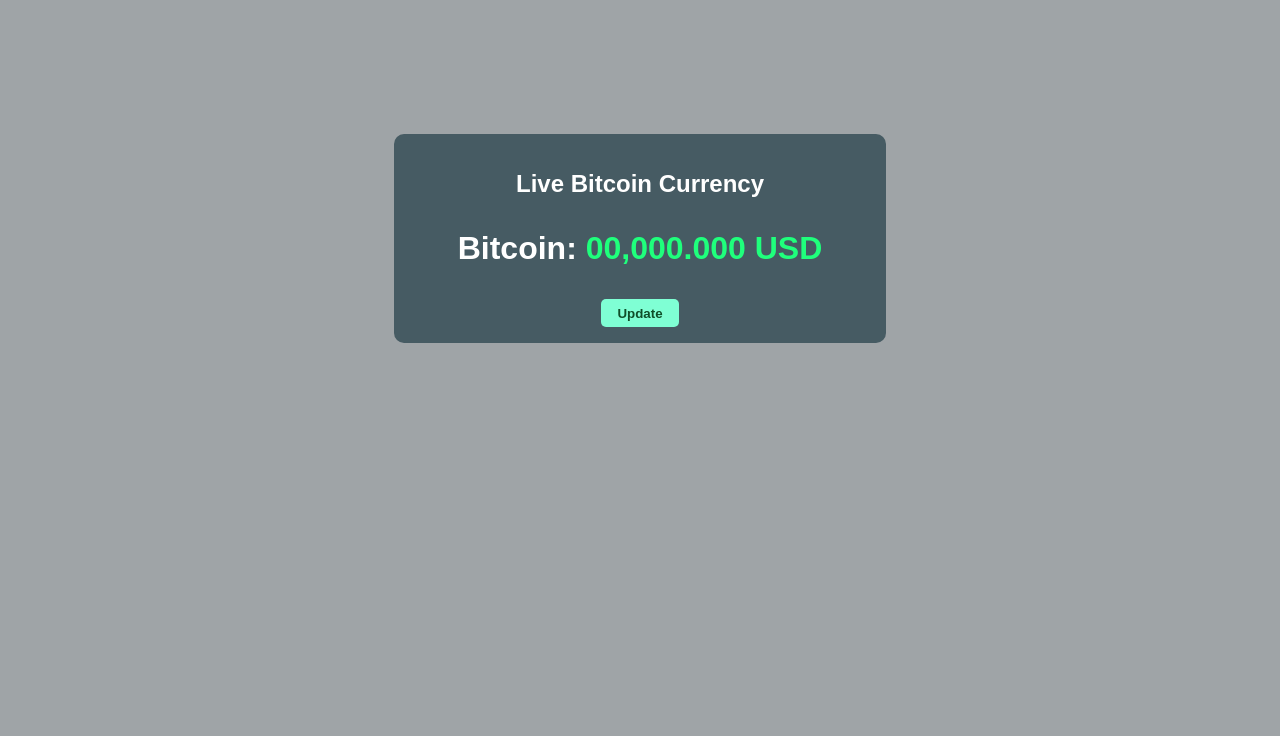
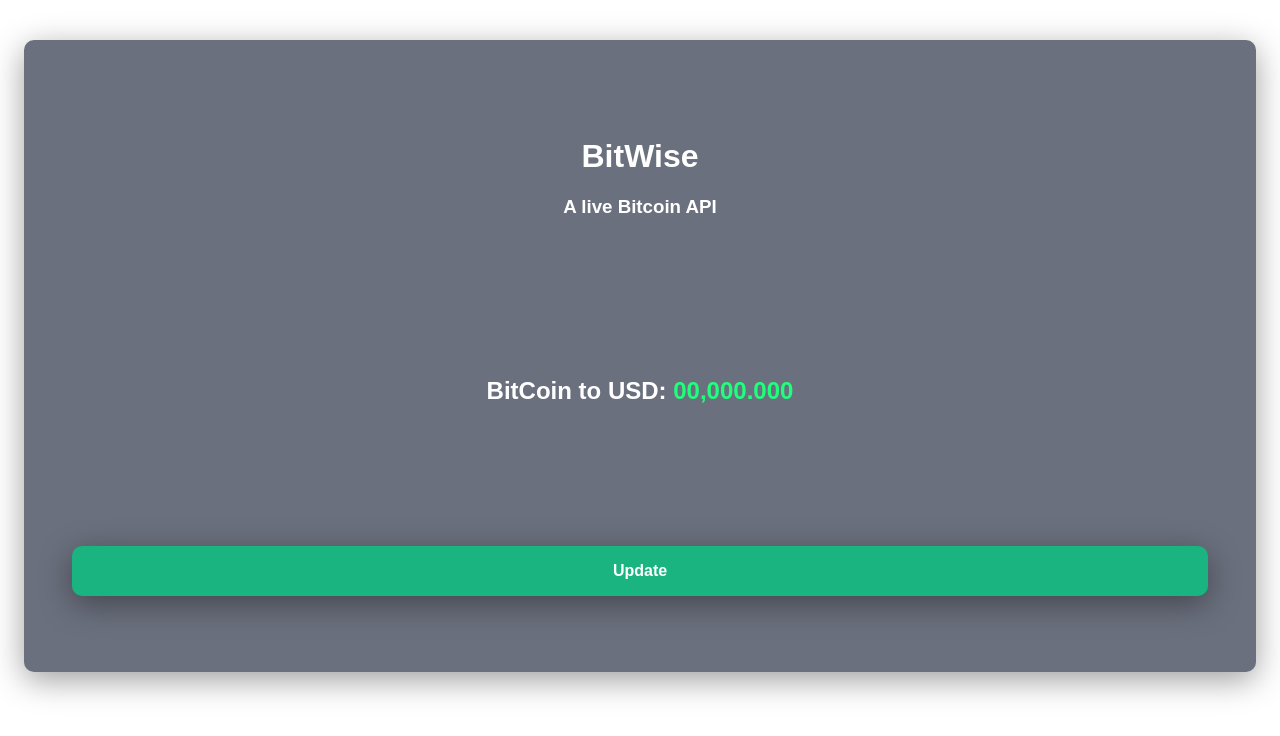
Before and after one commit to DigitalVilla/Bitcoin_Live, a plain HTML site: page index.html in a window 1280 px wide. Drawn offline with Linux system fonts and the light colour scheme; no server answers.

Commit message:
README added

```diff
--- a/index.html
+++ b/index.html
@@ -5,35 +5,43 @@
     <meta charset="UTF-8">
     <meta name="viewport" content="width=device-width, initial-scale=1.0">
     <meta http-equiv="X-UA-Compatible" content="ie=edge">
-    <title>Live Bitcoin</title>
+    <title>Live Bitcoin API</title>
     <style>
         body {
             color: #fff;
             text-align: center;
-            background-color: rgb(159, 164, 167);
+            background-color: rgb(255, 255, 255);
             font-family: sans-serif;
+            padding: 2rem 1rem;
         }
         .container {
-            margin-top: 10%;
+            height: 85vh;
             display: inline-block;
-            background: rgb(70, 91, 99);
+            background: rgb(107, 112, 126);
             padding: 1rem 3rem;
             border-radius: 10px;
+            box-shadow: 0  .5rem 2rem rgba(0, 0, 0, 0.384);
+            max-height: 600px;
+            display:flex;
+            flex-direction: column;
+            justify-content: space-around;
         }
         h1 {
-            margin: 2rem 1rem;
+            /* margin: 1rem; */
         }
 
         .currency {
             color: rgb(31, 255, 124);
         }
         .btn {
+            font-size: 1rem;
             border: none;
-            color:  rgb(15, 78, 41);
-            border-radius: 5px;
-            padding: .4rem 1rem;
+            color:  rgb(255, 255, 255);
+            border-radius: 10px;
+            padding: 1rem 4rem;
             font-weight: bold;
-            background-color: aquamarine;
+            background-color: rgb(25, 180, 128);
+            box-shadow: 0  .5rem 2rem rgba(0, 0, 0, 0.384);
         }
         .btn:active {
             background-color:  rgb(248, 248, 248);
@@ -45,10 +53,13 @@
 
 <body>
     <div class="container">
-        <h2>Live Bitcoin Currency</h2>
-        <h1 class="display">Bitcoin:
-            <span class="currency">00,000.000 USD</span>
-        </h1>
+        <div>
+            <h1>BitWise</h1>
+            <h3>A live Bitcoin API</h3>
+        </div>
+        <div class="display"> <h2>BitCoin to USD:
+            <span class="currency">00,000.000</span></h2>
+        </div>
         <button class="btn">Update</button>
     </div>
     <script src="js/main.js"></script>
--- a/js/main.js
+++ b/js/main.js
@@ -3,7 +3,7 @@ var priceSpan = document.querySelector('.currency');
 var url = "https://api.coindesk.com/v1/bpi/currentprice.json";
 var currency = "USD";
 var price;
-fetchRequest();
+xhRequest();
 
 btn.addEventListener("click", function () {
     xhRequest();
@@ -16,7 +16,7 @@ function xhRequest() {
     XHR.onreadystatechange = function () {
         if (XHR.readyState === 4 && XHR.status == 200) {
             price = JSON.parse(XHR.responseText).bpi[currency].rate;
-            priceSpan.innerText = price +" "+ currency;
+            priceSpan.innerText = `$${price}`;
             console.log(price);
         }
     };
@@ -25,13 +25,13 @@ function xhRequest() {
 }
 
 
-//Common Fetch Request
-function fetchRequest () {
-    fetch(url).then(function(response){
-        return response.json().then(function(data){
-            price = data.bpi[currency].rate;
-            priceSpan.innerText = price +" "+ currency;
-           console.log(price);
-       });
-    });
-};
+// //Common Fetch Request
+// function fetchRequest () {
+//     fetch(url).then(function(response){
+//         return response.json().then(function(data){
+//             price = data.bpi[currency].rate;
+//             priceSpan.innerText = price +" "+ currency;
+//            console.log(price);
+//        });
+//     });
+// };
```
Also changed, not shown: bitcoin.png (deleted), screenshot.png (added), 1 other file.
